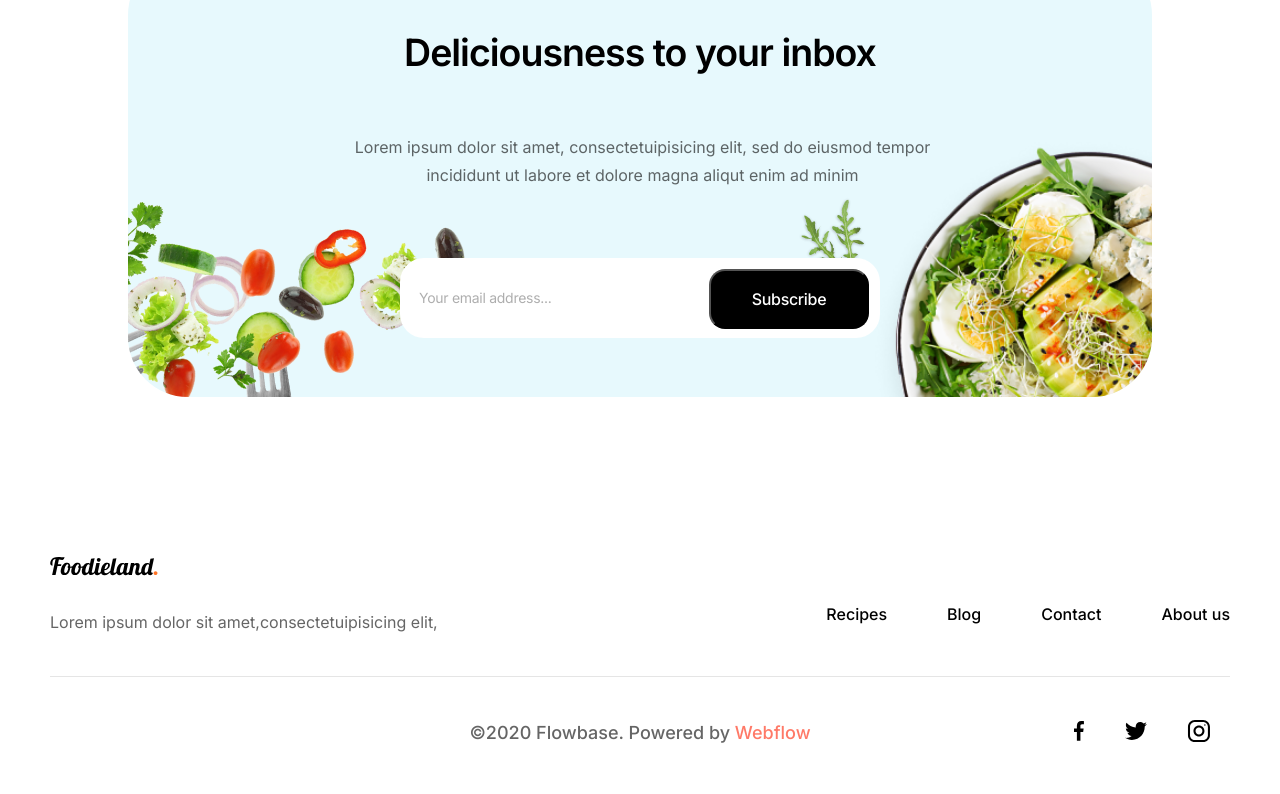
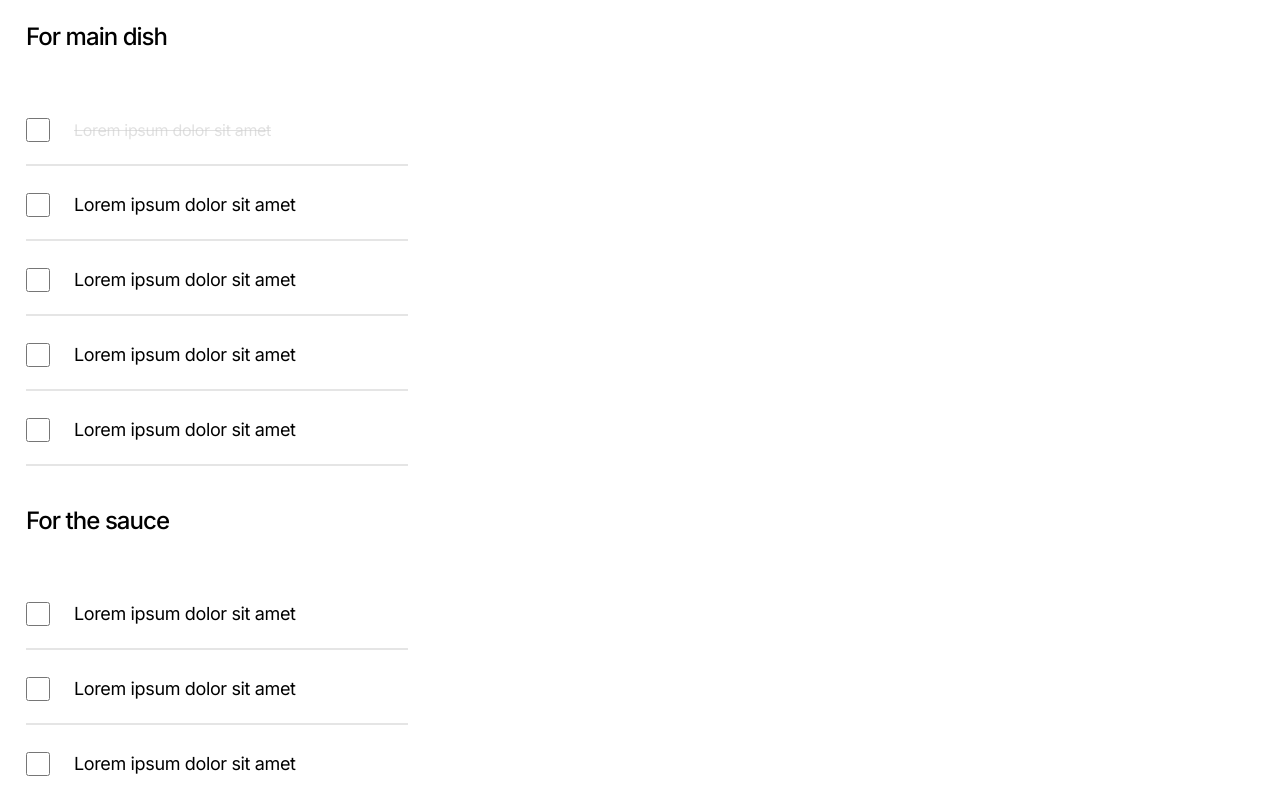
Before and after one commit to NaosouBruno/V-Food, a React (Vite) app: page /details in a window 1280 px wide. Shown: the part 1726-2520 px from the top of the page. Built offline with nearby package versions, Linux system fonts and the light colour scheme.

Commit message:
criando omponente de ingredientes

```diff
--- /dev/null
+++ b/src/components/molecules/FoodIngredients/index.jsx
@@ -0,0 +1,62 @@
+import "./ingredients.scss";
+import { ListIngredients } from "../../molecules/index";
+function Ingredients() {
+  return (
+    <div className="ingredients">
+      <h2 className="ingredients__title">Ingredients</h2>
+      <h3 className="ingredients__title ingredients__title--subTitle">
+        For main dish
+      </h3>
+      <ul className="ingredients__list">
+        <ListIngredients
+          className="listIng__ingredient--marked"
+          ingredient="Lorem ipsum dolor sit amet"
+        />
+        <hr className="listIng-line" />
+        <ListIngredients
+          className="listIng__ingredient"
+          ingredient="Lorem ipsum dolor sit amet"
+        />
+        <hr className="listIng-line" />
+        <ListIngredients
+          className="listIng__ingredient"
+          ingredient="Lorem ipsum dolor sit amet"
+        />
+        <hr className="listIng-line" />
+        <ListIngredients
+          className="listIng__ingredient"
+          ingredient="Lorem ipsum dolor sit amet"
+        />
+        <hr className="listIng-line" />
+        <ListIngredients
+          className="listIng__ingredient"
+          ingredient="Lorem ipsum dolor sit amet"
+        />
+        <hr className="listIng-line" />
+      </ul>
+
+      <h2 className="ingredients__title ingredients__title--subTitle">
+        For the sauce
+      </h2>
+
+      <ul className="ingredients__list">
+        <ListIngredients
+          className="listIng__ingredient"
+          ingredient="Lorem ipsum dolor sit amet"
+        />
+        <hr className="listIng-line" />
+        <ListIngredients
+          className="listIng__ingredient"
+          ingredient="Lorem ipsum dolor sit amet"
+        />
+        <hr className="listIng-line" />
+        <ListIngredients
+          className="listIng__ingredient"
+          ingredient="Lorem ipsum dolor sit amet"
+        />
+        <hr className="listIng-line" />
+      </ul>
+    </div>
+  );
+}
+export default Ingredients;
--- /dev/null
+++ b/src/components/molecules/FoodIngredients/ingredients.scss
@@ -0,0 +1,23 @@
+@use "/public/styles/variables" as *;
+.ingredients {
+  display: flex;
+  flex-direction: column;
+  margin-left: 26px;
+  &__title {
+    font-family: $inter;
+    font-style: normal;
+    font-weight: $fontWeightBody;
+    letter-spacing: -0.04em;
+    color: $colorDark;
+    font-size: 36px;
+    margin-bottom: 23px;
+
+    &--subTitle {
+      font-size: 24px;
+      margin-bottom: 0;
+    }
+  }
+  &__list {
+    margin: 40px 0 40px 0;
+  }
+}
--- /dev/null
+++ b/src/components/molecules/ListIngredients/index.jsx
@@ -0,0 +1,12 @@
+import "./listIngredients.scss";
+function ListIngredients(props) {
+  return (
+    <li className="listIng">
+      <input type="checkbox" className="listIng__checked" />
+      <label className={`listIng__ingredient ${props.className}`}>
+        {props.ingredient}
+      </label>
+    </li>
+  );
+}
+export default ListIngredients;
--- /dev/null
+++ b/src/components/molecules/ListIngredients/listIngredients.scss
@@ -0,0 +1,38 @@
+@use "/public/styles/variables" as *;
+.listIng {
+  list-style-type: none;
+  display: flex;
+  align-items: center;
+  margin-top: 25px;
+  &__checked {
+    width: 24px;
+    height: 24px;
+    cursor: pointer;
+  }
+
+  &__ingredient {
+    margin-left: 24px;
+    font-size: 18px;
+    line-height: 22px;
+    /* identical to box height */
+    letter-spacing: -0.02em;
+
+    font-family: $inter;
+    font-style: normal;
+    line-height: 28px;
+    color: $colorDark;
+
+    &--marked {
+      font-size: 16px;
+      color: rgba(0, 0, 0, 0.6);
+      text-decoration-line: line-through;
+      opacity: 0.2;
+    }
+  }
+  &-line {
+    width: 382px;
+    height: 0px;
+    margin-top: 20px;
+    border: 1px solid rgba(0, 0, 0, 0.1);
+  }
+}
--- a/src/components/molecules/index.jsx
+++ b/src/components/molecules/index.jsx
@@ -12,7 +12,8 @@ export { default as HomeRecipes } from "./HomeRecipes";
 export { default as FoodSpecificationsTree } from "./FoodInfoTree";
 export { default as FoodSpecificationsDuo } from "./FoodSpecifications";
 export { default as FoodInfo } from "./FoodInfo";
-
 export { default as NutriInfo } from "./FoodNutritionInfo";
 export { default as NutriItem } from "./NutritionItem";
 export { default as NutriIcon } from "./NutritionIcon";
+export { default as Ingredients } from "./FoodIngredients";
+export { default as ListIngredients } from "./ListIngredients";
--- a/src/components/organisms/RecipesDetails/index.jsx
+++ b/src/components/organisms/RecipesDetails/index.jsx
@@ -1,4 +1,4 @@
-import { FoodInfo } from "../../molecules/";
+import { FoodInfo, Ingredients } from "../../molecules/";
 import { Navbar, NewsletterForm, Footer } from "../../organisms";
 import "./recipeDetails.scss";
 function RecipesDetails() {
@@ -6,7 +6,7 @@ function RecipesDetails() {
     <div>
       <Navbar />
       <FoodInfo />
-
+      <Ingredients />
       <NewsletterForm />
       <Footer />
     </div>
```
